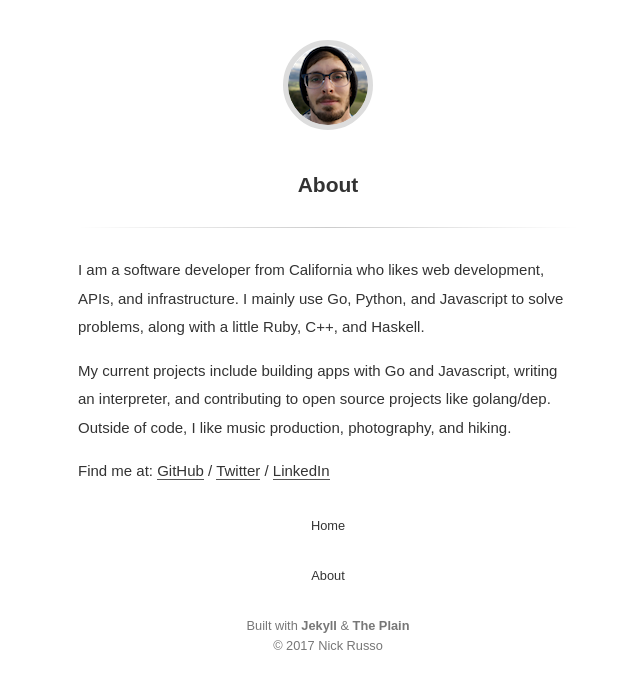
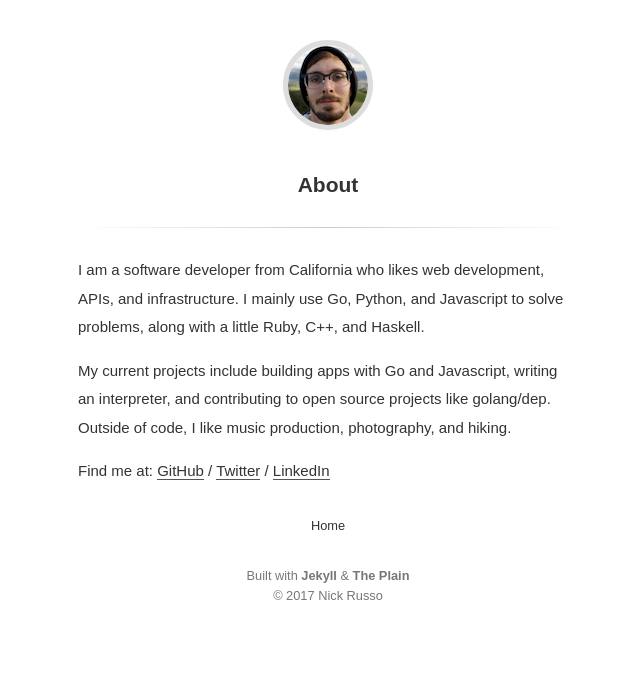
Before and after one commit to nijaru/nijaru.github.io, a Jekyll site: the page built from about.md, in a window 1280 px wide. Shown: the top 689 px of the page, without its empty margins (312-952 px from the left). Built offline with Jekyll 4.4.1, drawn with Linux system fonts in a browser that asks for light colours.

Commit message:
Fix layout
Signed-off-by: Nick Russo <nicholasjamesrusso@gmail.com>

```diff
--- a/_layouts/default.html
+++ b/_layouts/default.html
@@ -13,7 +13,7 @@
 			{{ content | replace: '&#8617;', '&#8617;&#xfe0e;' }}
 		</main>
 
-		{% if page.url != '/index.html' or page.url == '/' %}
+		{% if page.url == '/index.html' or page.url == '/' %}
 			<div class="page-navigation">
 				<a class="about" href="{{site.baseurl}}/about" title="about">About</a>
 			</div>
```
